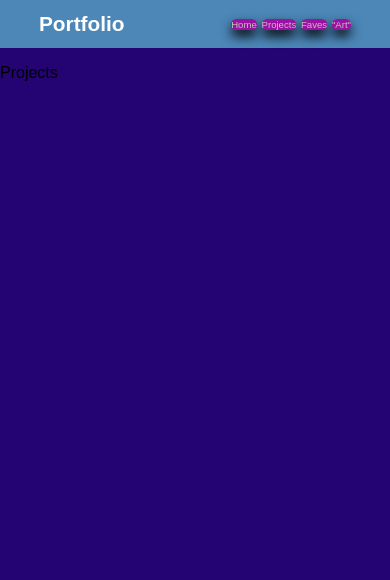
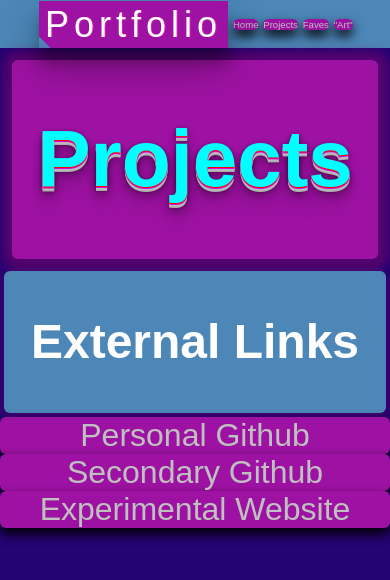
Before and after one commit to Bernbark/kory_stennett_static_site, a React (Create React App) app: page /new-meetup in a window 390 px wide. Shown: the top 580 px of the page. Built offline with nearby package versions, Linux system fonts and the light colour scheme.

Commit message:
Major Update
Created initial framework for faves and projects pages.

```diff
--- a/src/components/UI/Card.module.css
+++ b/src/components/UI/Card.module.css
@@ -2,8 +2,7 @@
     background-color: rgb(76, 135, 184);
     border-radius: 6px;
     box-shadow: 0 2px 8px rgba(126, 4, 105, 0.521);
-    min-width: 600px;
-    min-height: 600px;
+
     display: flex;
     flex-wrap: wrap;
     flex-grow: 1;
@@ -81,3 +80,7 @@
   color:white;
   transform:scale(1.1);
 }
+
+.card:hover{
+  background-color: rgb(68, 121, 165);
+}
--- /dev/null
+++ b/src/components/UI/GlitchButton.js
@@ -0,0 +1,22 @@
+import css from './GlitchButton.module.css';
+import { useMediaQuery } from 'react-responsive';
+
+function GlitchButton(props) {
+    const isDesktopOrLaptop = useMediaQuery({
+        query: '(min-width: 1224px)'
+    })
+    const isBigScreen = useMediaQuery({ query: '(min-width: 1824px)' })
+    //onst isTabletOrMobile = useMediaQuery({ query: '(min-width: 1224px)' })
+    const isSmall = useMediaQuery({ query: '(min-width: 800px) and (max-width: 1223px)' })
+    const isTiny = useMediaQuery({ query: '(min-width: 327px) and (max-width: 799px)' })
+    const isMiniscule = useMediaQuery({ query: '(min-width: 236px) and (max-width: 326px)' })
+    const isRetina = useMediaQuery({ query: '(min-resolution: 2dppx)' })
+    return <div>
+        {isDesktopOrLaptop && <button className={css.button}>{props.children}</button>}
+        {isSmall && <button className={css.buttonSmall}>{props.children}</button>}
+        {isMiniscule && <button className={css.buttonSmall}>{props.children}</button>}
+        {isTiny && <button className={css.buttonSmall}>{props.children}</button>}
+    </div>
+}
+
+export default GlitchButton;
--- /dev/null
+++ b/src/components/UI/GlitchButton.module.css
@@ -0,0 +1,128 @@
+
+
+  button, button::after {
+    min-width: 20%;
+    font-size: 36px;
+    line-height: 200%;
+    background: linear-gradient(45deg, transparent 5%, rgb(158, 18, 163) 5%);
+    border: 0;
+    color: #fff;
+    letter-spacing: 5px;
+
+    box-shadow: rgba(0, 0, 0, 0.3) 0px 19px 38px, rgba(0, 0, 0, 0.22) 0px 15px 12px;
+    text-shadow: 1px 0px 0px #dd1bb3;
+    outline: transparent;
+    position: relative;
+  }
+
+  button::after {
+    --slice-0: inset(50% 50% 50% 50%);
+    --slice-1: inset(80% -6px 0 0);
+    --slice-2: inset(50% -6px 30% 0);
+    --slice-3: inset(10% -6px 85% 0);
+    --slice-4: inset(40% -6px 43% 0);
+    --slice-5: inset(80% -6px 5% 0);
+
+    content: 'Portfolio';
+    display: block;
+    position: absolute;
+    top: 0;
+    left: 0;
+    right: 0;
+    bottom: 0;
+    background: linear-gradient(45deg, transparent 3%, #00E6F6 3%, #00E6F6 5%, #d154b2 5%);
+    text-shadow: -3px -3px 0px #05f83a, 3px 3px 0px #00E6F6;
+    clip-path: var(--slice-0);
+  }
+
+  button:hover::after {
+    animation: 1s glitch;
+    animation-timing-function: steps(2, end);
+  }
+
+  .buttonSmall, .buttonSmall::after {
+    min-width: 20%;
+    font-size: 36px;
+    line-height: 125%;
+    background: linear-gradient(45deg, transparent 5%, rgb(158, 18, 163) 5%);
+    border: 0;
+    color: #fff;
+    letter-spacing: 5px;
+
+    box-shadow: rgba(0, 0, 0, 0.3) 0px 19px 38px, rgba(0, 0, 0, 0.22) 0px 15px 12px;
+    text-shadow: 1px 0px 0px #dd1bb3;
+    outline: transparent;
+    position: relative;
+  }
+
+  .buttonSmall::after {
+    --slice-0: inset(50% 50% 50% 50%);
+    --slice-1: inset(80% -6px 0 0);
+    --slice-2: inset(50% -6px 30% 0);
+    --slice-3: inset(10% -6px 85% 0);
+    --slice-4: inset(40% -6px 43% 0);
+    --slice-5: inset(80% -6px 5% 0);
+
+    content: 'Portfolio';
+    display: block;
+    position: absolute;
+    top: 0;
+    left: 0;
+    right: 0;
+    bottom: 0;
+    background: linear-gradient(45deg, transparent 3%, #00E6F6 3%, #00E6F6 5%, #d154b2 5%);
+    text-shadow: -3px -3px 0px #05f83a, 3px 3px 0px #00E6F6;
+    clip-path: var(--slice-0);
+  }
+
+  .buttonSmall:hover::after {
+    animation: 1s glitch;
+    animation-timing-function: steps(2, end);
+  }
+
+  @keyframes glitch {
+    0% {
+      clip-path: var(--slice-1);
+      transform: translate(-10px, -20px);
+    }
+    10% {
+      clip-path: var(--slice-3);
+      transform: translate(20px, 5px);
+    }
+    20% {
+      clip-path: var(--slice-1);
+      transform: translate(-10px, 10px);
+    }
+    30% {
+      clip-path: var(--slice-3);
+      transform: translate(0px, 5px);
+    }
+    40% {
+      clip-path: var(--slice-2);
+      transform: translate(-5px, 0px);
+    }
+    50% {
+      clip-path: var(--slice-3);
+      transform: translate(5px, 0px);
+    }
+    60% {
+      clip-path: var(--slice-4);
+      transform: translate(5px, 10px);
+    }
+    70% {
+      clip-path: var(--slice-2);
+      transform: translate(-10px, 10px);
+    }
+    80% {
+      clip-path: var(--slice-5);
+      transform: translate(20px, -10px);
+    }
+    90% {
+      clip-path: var(--slice-1);
+      transform: translate(-10px, 0px);
+    }
+    100% {
+      clip-path: var(--slice-1);
+      transform: translate(0);
+    }
+  }
--- a/src/components/UI/ImageSlot.module.css
+++ b/src/components/UI/ImageSlot.module.css
@@ -11,7 +11,7 @@
 
 .imageSlot > img{
 
-    box-shadow: 0 4px 10px rgba(126, 4, 105, 0.521);
+
     max-width: 600px;
     max-height: 600px;
     margin: 1%;
@@ -32,3 +32,8 @@
   .imageSlot > img:hover{
     transform:scale(1.4);
   }
+
+  .large{
+    min-height:600px;
+    min-width: 1200px;
+  }
--- a/src/components/UI/LinkSlot.module.css
+++ b/src/components/UI/LinkSlot.module.css
@@ -2,17 +2,27 @@
     background-color: rgb(158, 18, 163);
     border-radius: 6px;
     box-shadow: 0 6px 12px rgb(0, 0, 0);
-    border: 1rem black;
+    border: 2rem black;
+    flex-grow: 1;
+    font-size: 2em;
+    flex-direction: column;
+    color: white;
+    text-align: center;
 
+    margin: auto;
   }
 
 .linkSlot > div{
-  transition: .6s;
+
+  transition: .3s;
 }
 
+
+
 .linkSlot > div:hover{
+    color: white;
     background-color: rgb(191, 16, 197);
-    border-radius: 12px;
+
     box-shadow: 0 2px 8px rgb(78, 45, 45);
     border: 1rem rgb(231, 100, 203);
     transform: scale(1.5);
--- /dev/null
+++ b/src/components/UI/Warning.js
@@ -0,0 +1,8 @@
+import css from './Warning.module.css';
+
+
+function Warning(props) {
+    return <div className={css.noselect}>{props.children}</div>
+}
+
+export default Warning;
--- /dev/null
+++ b/src/components/UI/Warning.module.css
@@ -0,0 +1,41 @@
+
+
+.noselect {
+  -webkit-touch-callout: none;
+    -webkit-user-select: none;
+     -khtml-user-select: none;
+       -moz-user-select: none;
+        -ms-user-select: none;
+            user-select: none;
+		-webkit-tap-highlight-color: transparent;
+}
+
+
+.noselect:after {
+	content: '';
+	position: absolute;
+
+	width: 100%;
+	height: 5px;
+	border-radius: 50%;
+	background: transparent;
+
+	transition: .4s;
+}
+
+.noselect:hover {
+
+	box-shadow: 10px 10px 10px 10px rgba(59, 1, 77, 0.973);
+}
+
+.noselect:hover:after {
+	background: white;
+	box-shadow: 1px #ffc421, 2px #ffc421, 8px #ffc421;
+	animation: spin 3s infinite linear;
+}
+
+@keyframes spin{
+
+	50% {box-shadow: 8px #ffc421, 10px #ffc421, 12px #ffc421;}
+
+}
--- a/src/components/layout/MainNavigation.js
+++ b/src/components/layout/MainNavigation.js
@@ -1,7 +1,9 @@
 import { Link } from 'react-router-dom';
 import css from './MainNavigation.module.css';
-import { useMediaQuery } from 'react-responsive'
+import { useMediaQuery } from 'react-responsive';
 import LinkSlot from '../UI/LinkSlot';
+import GlitchButton from '../UI/GlitchButton';
+
 
 
 function MainNavigation() {
@@ -18,7 +20,10 @@ function MainNavigation() {
     return(
         <div>
             {isDesktopOrLaptop && <header className={css.header}>
-                <div className={css.logo}>Portfolio</div>
+                <GlitchButton>
+
+                    Portfolio
+                </GlitchButton>
                 <nav>
                     <ul>
                         <li>
@@ -58,7 +63,9 @@ function MainNavigation() {
             </header>}
 
             {isSmall && <header className={css.headerPortrait}>
-                <div className={css.logoPortrait}>Portfolio</div>
+                <GlitchButton>
+                    Portfolio
+                </GlitchButton>
                 <nav>
                     <ul>
                         <li>
@@ -97,7 +104,9 @@ function MainNavigation() {
                 </nav>
             </header>}
             {isTiny && <header className={css.headerTiny}>
-                <div className={css.logoTiny}>Portfolio</div>
+                <GlitchButton>
+                    Portfolio
+                </GlitchButton>
                 <nav>
                     <ul>
                         <li>
@@ -136,7 +145,9 @@ function MainNavigation() {
                 </nav>
             </header>}
             {isMiniscule && <header className={css.headerMini}>
-                <div className={css.logoMini}>Portfolio</div>
+                <GlitchButton>
+                    Portfolio
+                </GlitchButton>
                 <nav>
                     <ul>
                         <li>
--- a/src/pages/Artwork.js
+++ b/src/pages/Artwork.js
@@ -30,13 +30,13 @@ function ArtworkPage(){
     const isMiniscule = useMediaQuery({ query: '(min-width: 236px) and (max-width: 326px)' })
     const isRetina = useMediaQuery({ query: '(min-resolution: 2dppx)' })
     return <div>
+        <TitleCard>
+            <h1>
+                The Gallery
+            </h1>
+        </TitleCard>
+        <Card>
 
-        <Card>
-            <TitleCard>
-                <h1>
-                    The Gallery
-                </h1>
-            </TitleCard>
 
 
              {isBigScreen &&
--- a/src/pages/Favorites.js
+++ b/src/pages/Favorites.js
@@ -1,9 +1,31 @@
+import Card from '../components/UI/Card';
+import ImageSlot from '../components/UI/ImageSlot';
+import TitleCard from '../components/UI/TitleCard';
+import TwoFrameCard from '../components/UI/TwoFrameCard';
+import relic from '../Images/Relic_of_OW.PNG';
+import imageStyles from '../components/UI/ImageSlot.module.css'
+function FavoritesPage() {
+    return (<div>
+            <TitleCard>
+                <h1>
+                Favorite Things
+                </h1>
 
+            </TitleCard>
+            <Card>
+                <TwoFrameCard>
 
-function FavoritesPage() {
-    return (<div>All Favorites Page
-
-            </div>
+                    <Card>
+                        <h2>That time my years of loot boxes I had saved were opened for me &#128151;</h2>
+                    </Card>
+                    <Card>
+                        <ImageSlot>
+                            <img className={imageStyles.large} src={relic} alt="My Pic Should Be Here..." />
+                        </ImageSlot>
+                    </Card>
+                </TwoFrameCard>
+            </Card>
+        </div>
     );
 }
 
--- a/src/pages/MyProjects.js
+++ b/src/pages/MyProjects.js
@@ -1,4 +1,56 @@
+import TitleCard from '../components/UI/TitleCard';
+import Card from '../components/UI/Card';
+import TwoFrameCard from '../components/UI/TwoFrameCard';
+import LinkSlot from '../components/UI/LinkSlot';
+import Warning from '../components/UI/Warning';
 function ProjectsPage(){
-    return <p>Projects</p>
+    return <div>
+        <div>
+            <TitleCard>
+                <h1>
+                    Projects
+                </h1>
+            </TitleCard>
+            <section>
+
+                    <Card>
+                        <h2>
+                            External Links
+
+                        </h2>
+                    </Card>
+                        <Warning>
+                        <LinkSlot>
+                            <div>
+                            <a href='https://github.com/Bernbark'>Personal Github</a>
+                            </div>
+
+                        </LinkSlot>
+
+                        </Warning>
+                        <Warning>
+                        <LinkSlot>
+                            <div>
+                            <a href='https://github.com/BernbarkProfessional'>Secondary Github</a>
+                            </div>
+
+                        </LinkSlot>
+
+                        </Warning>
+
+                        <Warning>
+                        <LinkSlot>
+                            <div>
+                            <a href='https://bernbarkprofessional.github.io/'>Experimental Website</a>
+                            </div>
+
+                        </LinkSlot>
+                        </Warning>
+
+            </section>
+
+        </div>
+    </div>
+
 }
 export default ProjectsPage;
```
Also changed, not shown: src/pages/Home.js (+10 -4 lines), src/Images/Relic_of_OW.PNG (added).
